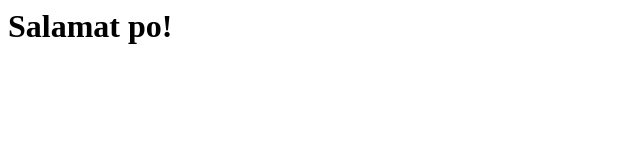
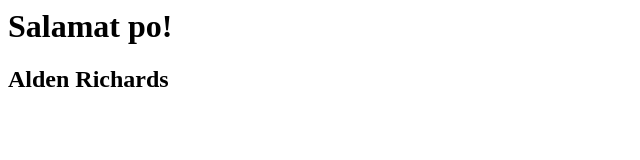
Before and after one commit to horhebush/alden-nakadila-na-naman, a plain HTML site: page index.html in a window 1280 px wide. Shown: the whole page, without its empty margins (0-640 px from the left). Drawn offline with Linux system fonts and the light colour scheme.

Commit message:
added home.html

```diff
--- a/index.html
+++ b/index.html
@@ -1 +1,2 @@
 <h1>Salamat po!</h1>
+<h2>Alden Richards</h2>
```
Also changed, not shown: home.html (added).
